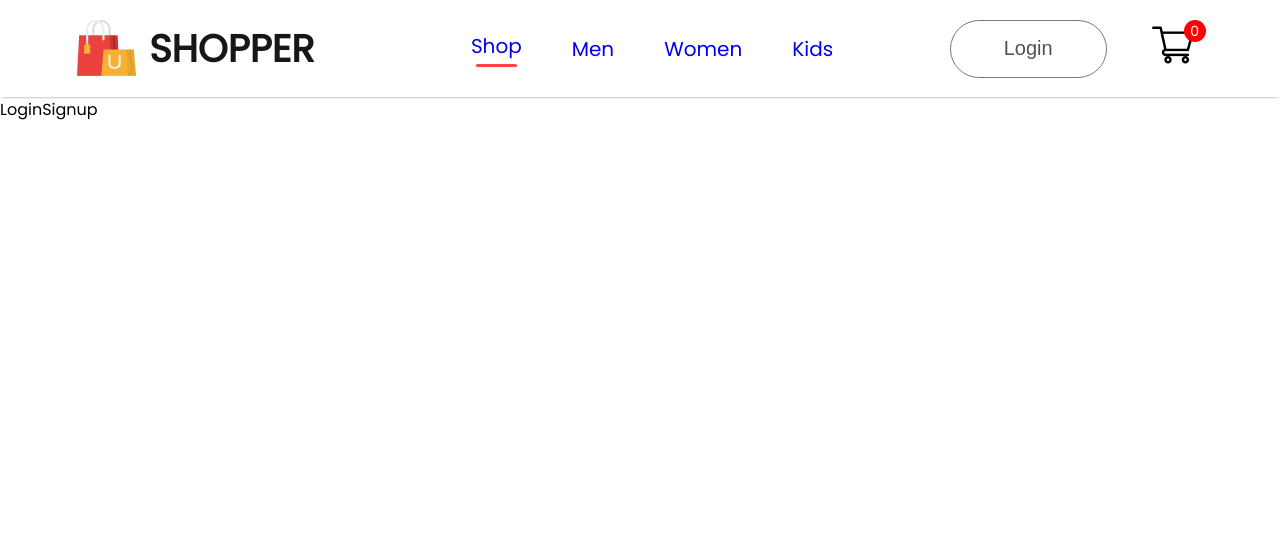
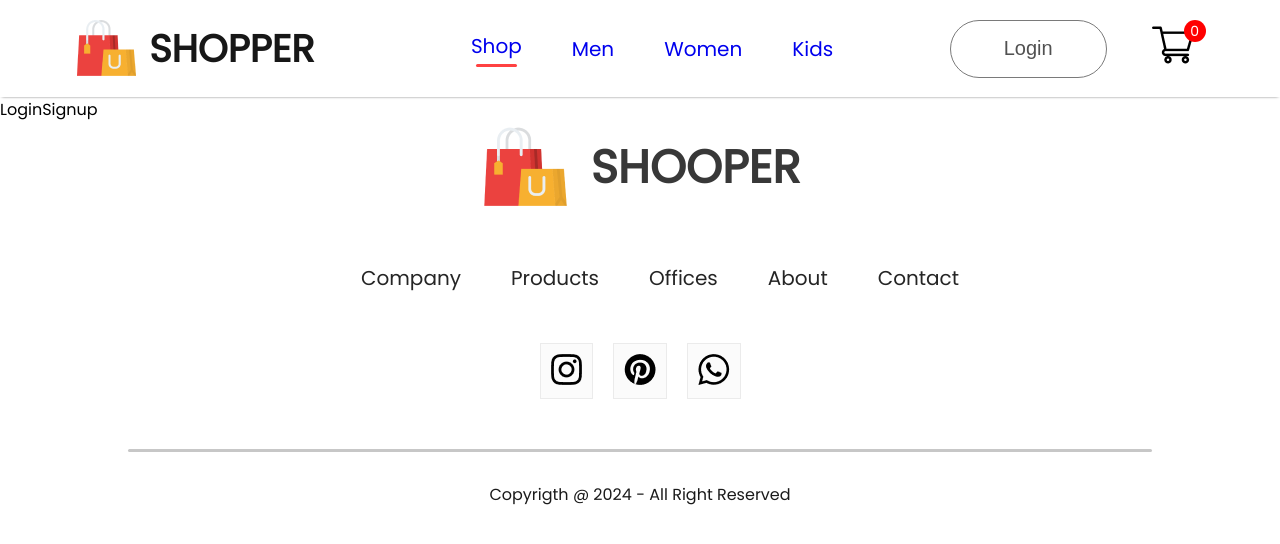
Before and after one commit to crescowboy/Keymashop-F, a React (Create React App) app: page /login in a window 1280 px wide. Shown: the top 544 px of the page. Built offline with nearby package versions, Linux system fonts and the light colour scheme.

Commit message:
create footer component

```diff
--- a/src/App.js
+++ b/src/App.js
@@ -7,6 +7,7 @@
 import Product from './Pages/Product';
 import Cart from './Pages/Cart';
 import LoginSignup from './Pages/LoginSignup';
+import Footer from './Components/Footer/Footer';
 
 function App() {
   return (
@@ -24,6 +25,7 @@
         <Route path='/cart' element={<Cart/>}/>
         <Route path='/login' element={<LoginSignup/>}/>
       </Routes>
+      <Footer/>
       </BrowserRouter>
     </div>
   );
--- /dev/null
+++ b/src/Components/Footer/Footer.css
@@ -0,0 +1,53 @@
+.footer{
+    display:  flex;
+    flex-direction: column;
+    justify-content: center;
+    align-items: center;
+    gap: 50px;
+}
+.footer-logo{
+    display: flex;
+    align-items: center;
+    gap: 20px;
+}
+.footer-logo p{
+    color: #383838;
+    font-size: 46px;
+    font-weight: 700;
+}
+.footer-links{
+    display: flex;
+    list-style: none;
+    gap: 50px;
+    color: #252525;
+    font-size: 20px;
+}
+.footer-links li{
+    cursor: pointer;
+}
+.footer-social-icon{
+    display: flex;
+    gap: 20px;
+}
+.footer-icons-container{
+    padding: 10px;
+    padding-bottom: 6px;
+    background: #fbfbfb;
+    border: 1px solid #ebebeb;
+}
+.footer-copyright{
+    display: flex;
+    flex-direction: column;
+    align-items: center;
+    gap: 30px;
+    width: 100%;
+    margin-bottom: 30px;
+    color: #1a1a1a;
+}
+.footer-copyright hr{
+    width: 80%;
+    border: none;
+    border-radius: 10px;
+    height: 3px;
+    background: #c7c7c7;
+}
--- /dev/null
+++ b/src/Components/Footer/Footer.jsx
@@ -0,0 +1,41 @@
+import React from 'react'
+import './Footer.css'
+import footer_logo from '../Assets/logo_big.png'
+import instagram_icon from '../Assets/instagram_icon.png'
+import pintester_icon from '../Assets/pintester_icon.png'
+import whatsapp_icon from '../Assets/whatsapp_icon.png'
+
+const Footer = () => {
+  return (
+    <div className='footer'>
+        <div className="footer-logo">
+            <img src={footer_logo} alt="" />
+            <p>SHOOPER</p>
+        </div>
+        <ul className='footer-links'>
+            <li>Company</li>
+            <li>Products</li>
+            <li>Offices</li>
+            <li>About</li>
+            <li>Contact</li>
+        </ul>
+        <div className="footer-social-icon">
+            <div className="footer-icons-container">
+                <img src={instagram_icon} alt="" />
+            </div>
+            <div className="footer-icons-container">
+                <img src={pintester_icon} alt="" />
+            </div>
+            <div className="footer-icons-container">
+                <img src={whatsapp_icon} alt="" />
+            </div>
+        </div>
+        <div className="footer-copyright">
+            <hr />
+            <p>Copyrigth @ 2024 - All Right Reserved</p>
+        </div>
+        </div>
+  )
+}
+
+export default Footer
```
